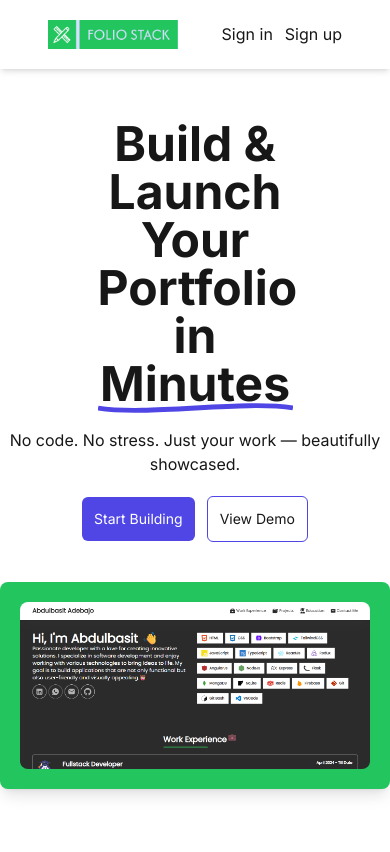
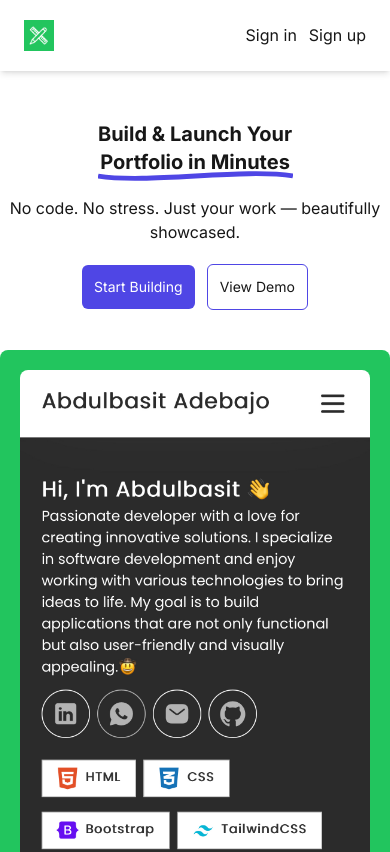
Before and after one commit to Twith2e/Folio-stack, a Next.js app: page / in a window 390 px wide. Shown: the top 852 px of the page. Built offline with nearby package versions, Linux system fonts and the light colour scheme; no server answers.

Commit message:
11 mayb 2025

```diff
--- a/app/portfolio-generator/page.tsx
+++ b/app/portfolio-generator/page.tsx
@@ -4,7 +4,7 @@ import PortfolioInfo from "../ui/portfolio-info";
 
 export default function PortfolioGenerator() {
   return (
-    <main className="pt-24 pb-5 px-12">
+    <main className="pt-24 pb-5 px-6 lg:px-12">
       <div className="flex flex-col lg:flex-row gap-8">
         <PortfolioProvider>
           <PortfolioInfo />
--- a/app/ui/home/hero.tsx
+++ b/app/ui/home/hero.tsx
@@ -4,7 +4,7 @@ import Image from "next/image";
 export default function Hero() {
   return (
     <div className="flex flex-col items-center">
-      <h2 className="text-5xl text-center font-black w-1/2 mx-auto mb-5 relative">
+      <h2 className="text-xl lg:text-5xl text-center font-black w-1/2 mx-auto mb-5 relative">
         Build & Launch Your Portfolio in Minutes
         <svg
           className="absolute w-full h-4 left-0 -bottom-2"
@@ -37,14 +37,25 @@ export default function Hero() {
         </Link>
       </div>
       <div className="bg-[#22C55E] shadow-lg rounded-lg p-5 mt-10">
+        <div className="hidden sm:block">
           <Image
-          className="rounded-lg"
+            className="rounded-lg w-full h-auto"
             src="/screenshot.png"
             width={1000}
             height={1000}
             alt="Screenshot"
           />
         </div>
+        <div className="block sm:hidden">
+          <Image
+            className="rounded-lg w-full h-auto"
+            src="/screenshot-mobile.jpg"
+            width={1000}
+            height={1000}
+            alt="Screenshot Mobile"
+          />
+        </div>
+      </div>
     </div>
   );
 }
--- a/app/ui/nav-bar.tsx
+++ b/app/ui/nav-bar.tsx
@@ -10,9 +10,12 @@ import Link from "next/link";
 
 export default function Navbar() {
   return (
-    <nav className="py-5 px-12 shadow-md flex justify-between items-center">
-      <Link href="/">
+    <nav className="py-5 px-6 lg:px-12 shadow-md flex justify-between items-center">
+      <Link className="hidden lg:flex" href="/">
         <Image alt="Logo" src="/logo.png" width={130} height={20} />
+      </Link>
+      <Link className="lg:hidden flex" href="/">
+        <Image alt="Logo" src="/favicon.png" width={30} height={20} />
       </Link>
       <div className="flex gap-3">
         <SignedOut>
--- a/app/ui/portfolio-generator/preview.tsx
+++ b/app/ui/portfolio-generator/preview.tsx
@@ -7,7 +7,7 @@ import { LuLinkedin } from "react-icons/lu";
 import Link from "next/link";
 
 export default function Preview() {
-  const { profile, projects, theme } = usePortfolioState();
+  const { profile } = usePortfolioState();
   return (
     <div className="flex-1 border border-gray-300 p-5 bg-[#2b2b2b]">
       {profile.name && (
--- a/app/ui/portfolio-info.tsx
+++ b/app/ui/portfolio-info.tsx
@@ -3,7 +3,7 @@ import ProfessionalInfo from "./portfolio-generator/professional-info";
 
 export default function PortfolioInfo() {
   return (
-    <div className="overflow-y-scroll px-4 h-screen">
+    <div className="overflow-y-auto px-2 lg:px-4 lg:h-screen">
       <PersonalInfo />
       <ProfessionalInfo />
     </div>
```
Also changed, not shown: public/screenshot-mobile.jpg (added). Lines whose indentation alone changed are shown as unchanged.
